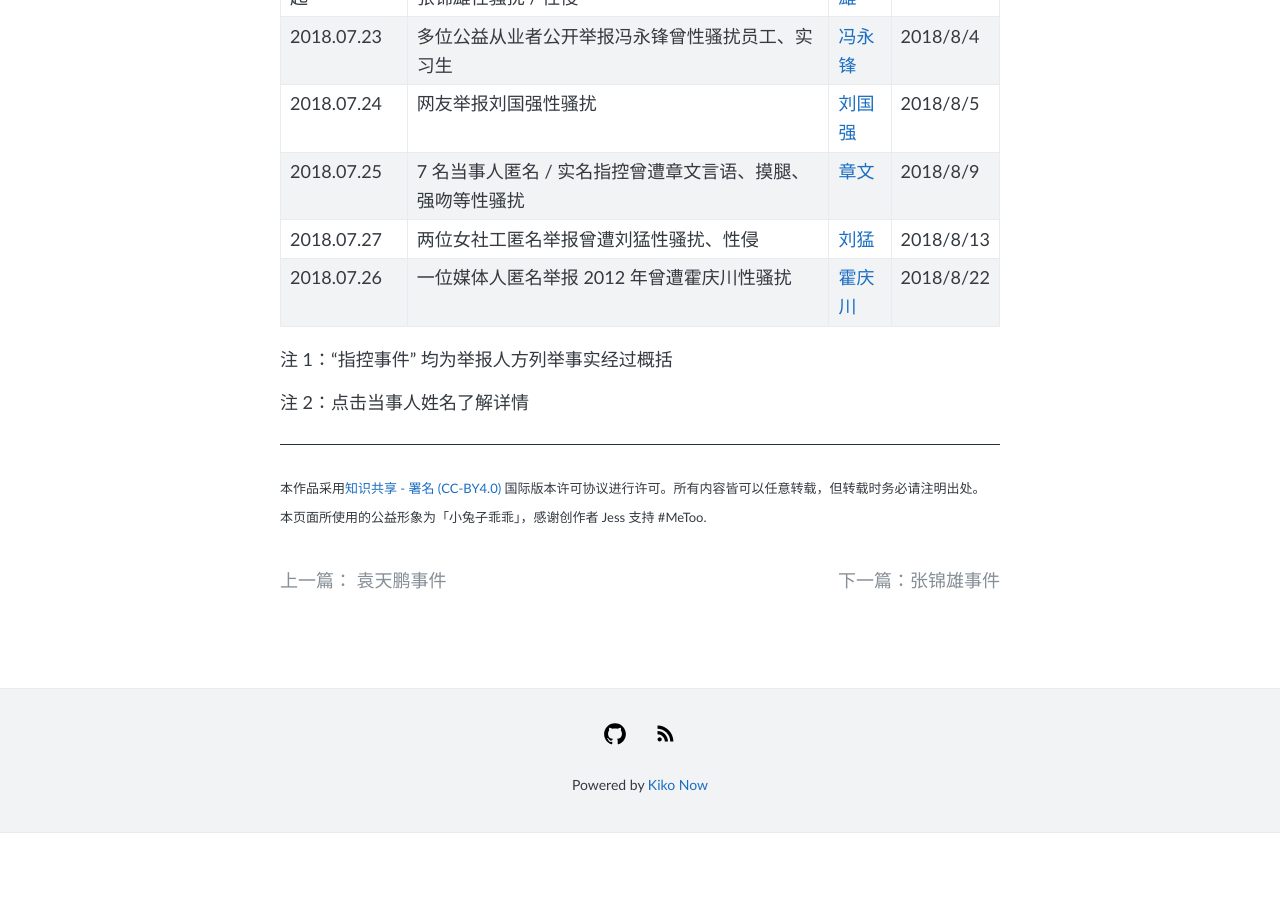
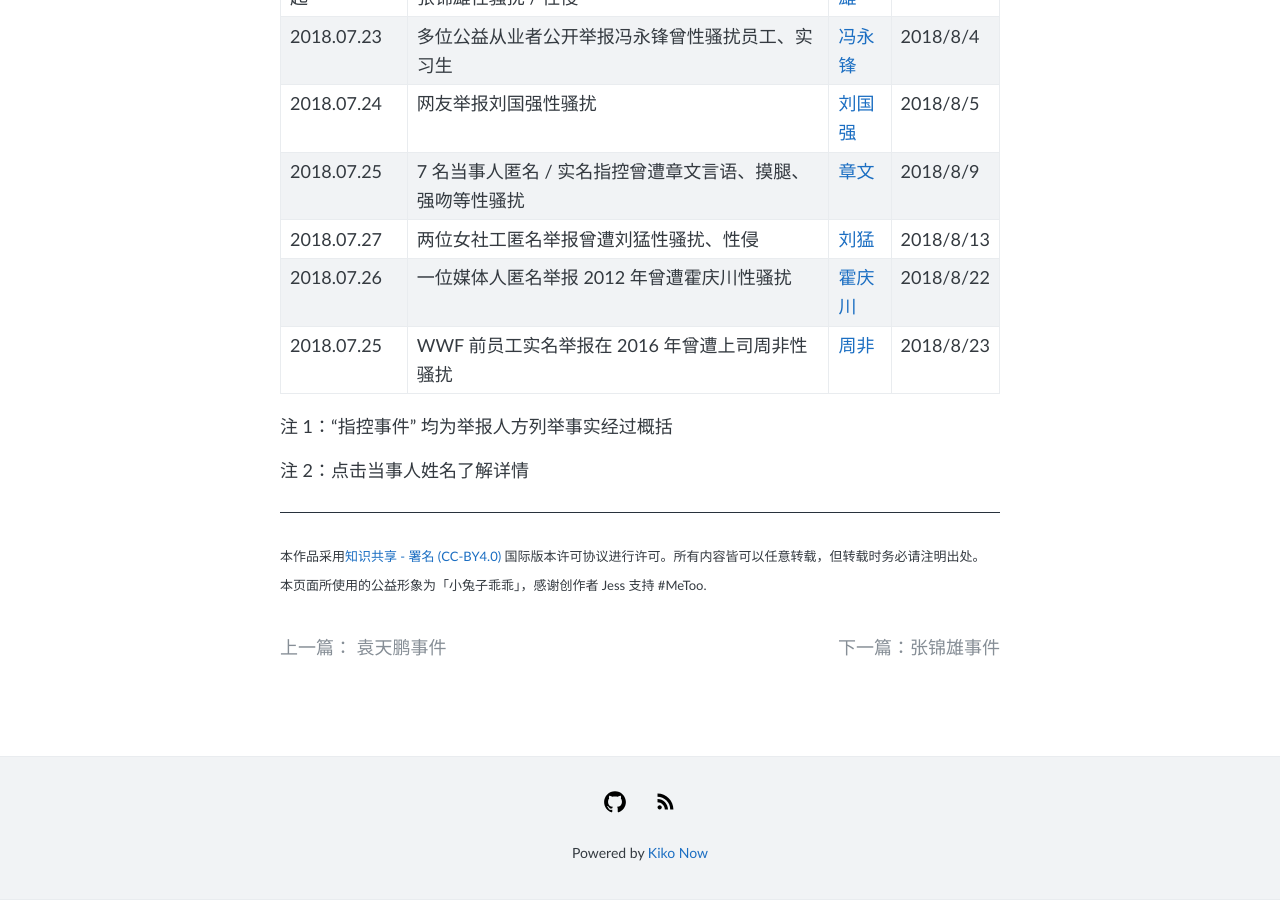
Before and after one commit to NGOMeToo/NGOMeToo.github.io, a Jekyll site: the page built from _posts/2018-08-02-ngometoo-lists.md, in a window 1280 px wide and 900 px high, scrolled down 679 px. Built offline with Jekyll 4.4.1, drawn with Linux system fonts in a browser that asks for light colours; before the commit the page ends 1512 px from its top, so only the background shows below that.

Commit message:
add zhoufei

```diff
--- a/_posts/2018-08-02-ngometoo-lists.md
+++ b/_posts/2018-08-02-ngometoo-lists.md
@@ -27,6 +27,8 @@ description:
 2018.07.25|7名当事人匿名/实名指控曾遭章文言语、摸腿、强吻等性骚扰|[章文](https://ngometoo.github.io/Zhang-Wen/)|2018/8/9
 2018.07.27|两位女社工匿名举报曾遭刘猛性骚扰、性侵|[刘猛](https://ngometoo.github.io/Liu-Meng/)|2018/8/13
 2018.07.26|一位媒体人匿名举报2012年曾遭霍庆川性骚扰|[霍庆川](https://ngometoo.github.io/Huo-Qingchuan/)|2018/8/22
+2018.07.25|WWF前员工实名举报在2016年曾遭上司周非性骚扰|[周非](https://ngometoo.github.io/Zhou-Fei/)|2018/8/23
+
 
 注1：“指控事件”均为举报人方列举事实经过概括
 
```
